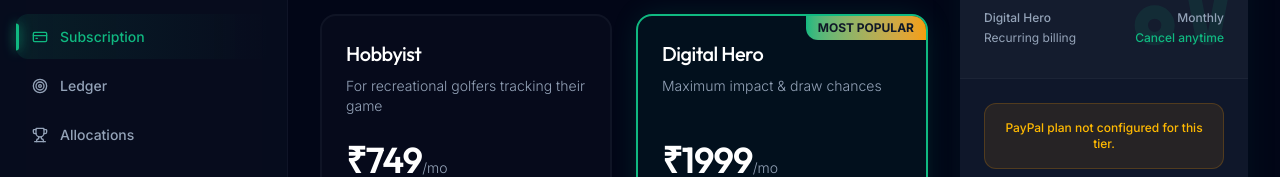
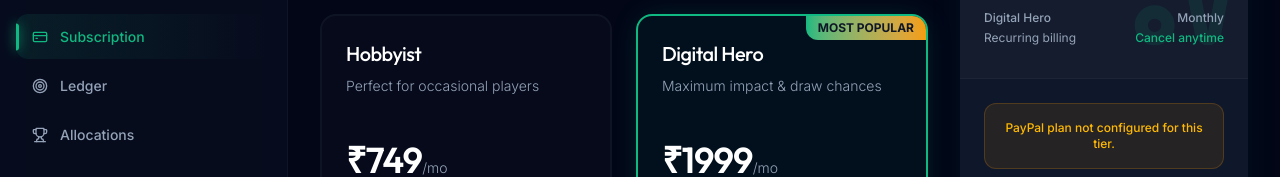
Before and after one commit to ayushshukla1807/digital-heroes, a Next.js app: page /dashboard/checkout in a window 1280 px wide. Shown: the part 268-445 px from the top of the page. Built offline with nearby package versions, Linux system fonts and the light colour scheme.

Commit message:
copy: revert Hobbyist plan description to concise version

```diff
--- a/src/app/dashboard/checkout/page.tsx
+++ b/src/app/dashboard/checkout/page.tsx
@@ -29,7 +29,7 @@
   {
     id: "basic",
     name: "Hobbyist",
-    description: "For recreational golfers tracking their game",
+    description: "Perfect for occasional players",
     monthlyPrice: 749,
     yearlyPrice: 7499,
     features: ["1 Draw Entry / Month", "Track 5 Scores", "Basic Charity Selection", "Standard Support"],
```
